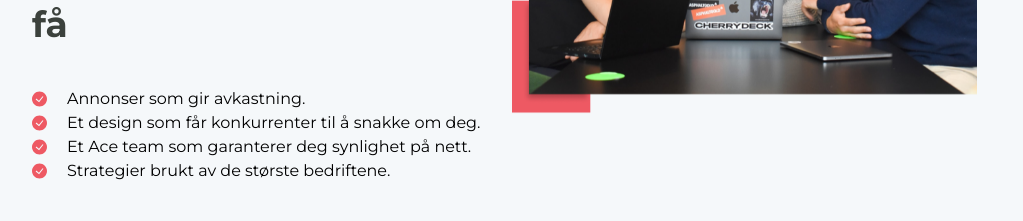
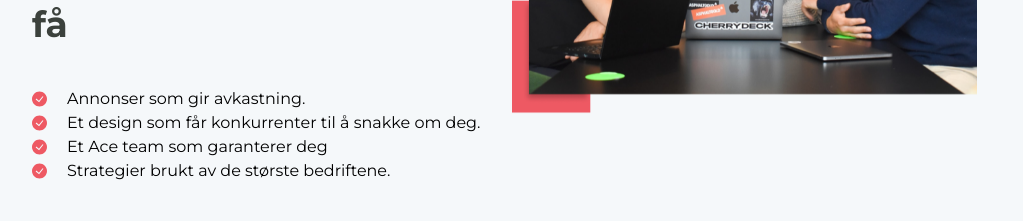
Before and after one commit to mdjannatulhasan/Acemedia, a website: page public/index.html in a window 1280 px wide. Shown: the part 4840-5061 px from the top of the page, without its empty margins (128-1151 px from the left). Drawn offline with nearby package versions, Linux system fonts and the light colour scheme; a script that the page names is missing.

Commit message:
Update index.html

```diff
--- a/public/index.html
+++ b/public/index.html
@@ -191,7 +191,7 @@
                     <ul>
                         <li><img src="images/teenyicons_tick-circle-solid.svg" class="mr-5" alt="tick-mark"> Annonser som gir avkastning.</li>
                         <li><img src="images/teenyicons_tick-circle-solid.svg" class="mr-5" alt="tick-mark"> Et design som får konkurrenter til å snakke om deg.</li>
-                        <li><img src="images/teenyicons_tick-circle-solid.svg" class="mr-5" alt="tick-mark"> Et Ace team som garanterer deg synlighet på nett.</li>
+                        <li><img src="images/teenyicons_tick-circle-solid.svg" class="mr-5" alt="tick-mark"> Et Ace team som garanterer deg </li>
                         <li><img src="images/teenyicons_tick-circle-solid.svg" class="mr-5" alt="tick-mark"> Strategier brukt av de største bedriftene.</li>
                     </ul>
                     <div class="pt-4">
```
